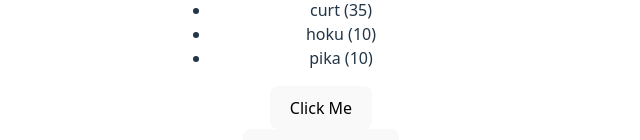
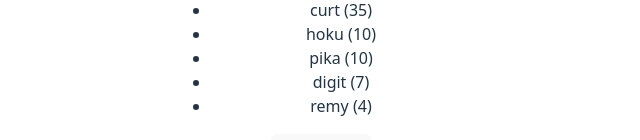
Before and after one commit to Emily-Morton/first_react_app, a React (Vite) app: page / in a window 1280 px wide. Shown: the part 660-800 px from the top of the page, without its empty margins (319-959 px from the left). Built offline with nearby package versions, Linux system fonts and the light colour scheme; no server answers.

Commit message:
added props  to list component

```diff
--- a/src/App.jsx
+++ b/src/App.jsx
@@ -27,7 +27,7 @@ function App() {
     left={<i className="fa-solid fa-star"></i>} text=" Emily " right={<i className="fa-solid fa-star"></i>} >
     </SubComponent>
 
-    <ListComponent data={[{name: "emily", age:36}, {name:"curt", age:35}, {name: "hoku", age:10}, {name: "pika", age:10}]}></ListComponent>
+    <ListComponent data={[{name: "emily", age:36}, {name:"curt", age:35}, {name: "hoku", age:10}, {name: "pika", age:10}, {name: "digit", age:7}, {name: "remy", age:4}]}></ListComponent>
 
     <OnClickHandler></OnClickHandler>
     <OnHoverHandler></OnHoverHandler>
```
